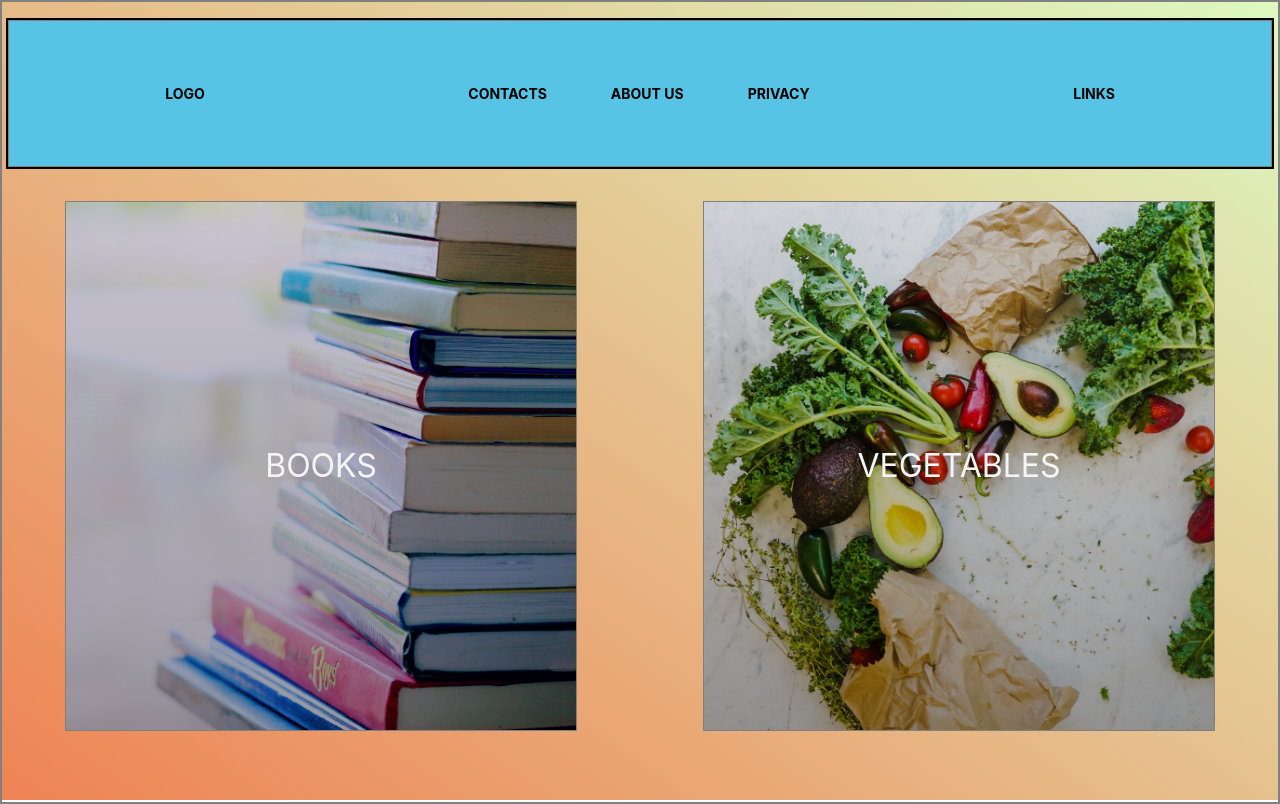
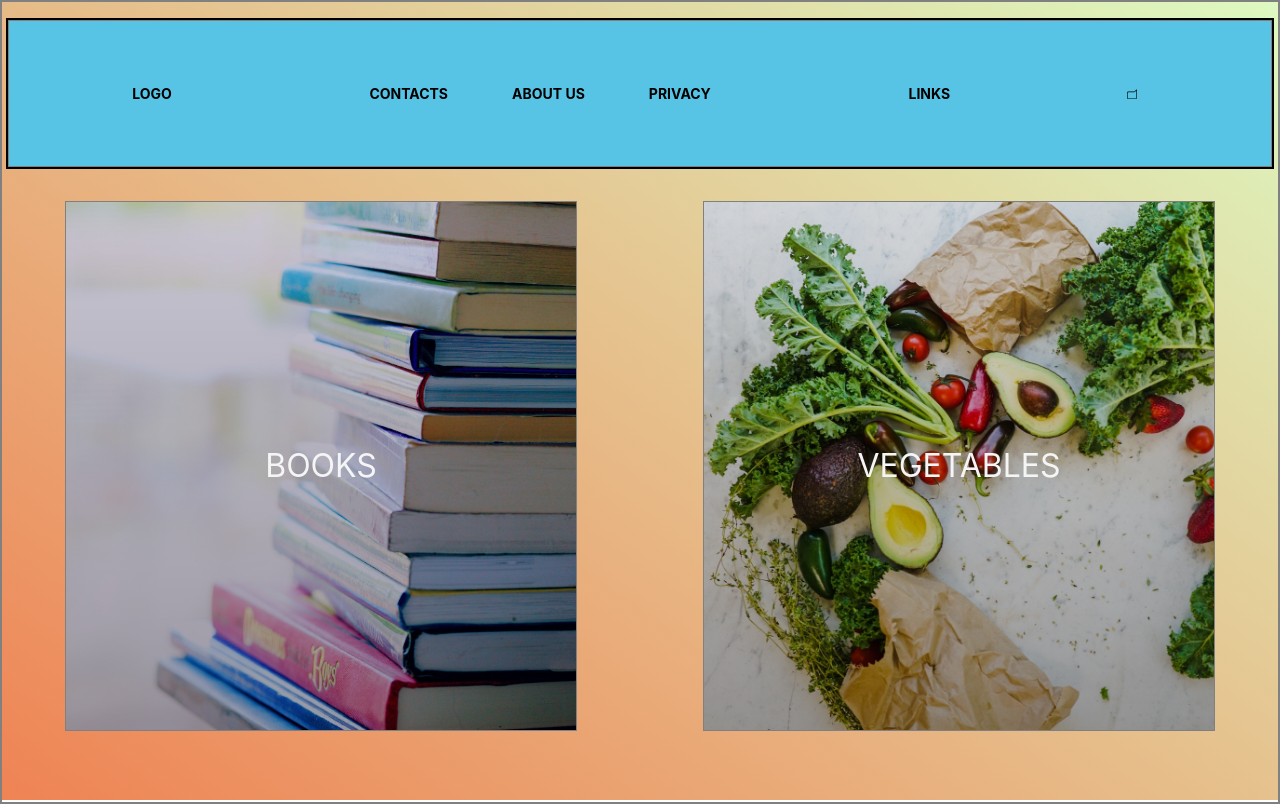
Before and after one commit to Emmepuntato/very-hard-project, a React (Create React App) app in the folder client/: page / in a window 1280 px wide. Built offline with nearby package versions, Linux system fonts and the light colour scheme; no server answers.

Commit message:
improved navbar

```diff
--- a/client/src/Components/Navbar.js
+++ b/client/src/Components/Navbar.js
@@ -1,6 +1,7 @@
 import React, { useState, useEffect, useRef } from 'react'
 import { BiMenu } from 'react-icons/bi'
 import { BsChatLeft } from 'react-icons/bs'
+
 import Sidebar from './Sidebar'
 
 import Menu from './Menu'
@@ -22,7 +23,7 @@ function Navbar() {
             setIsSidebar(!isSidebar)
           }}
         ></BiMenu>
-        <Sidebar isSidebar={isSidebar} />
+        <BsChatLeft className='vignetta' size={10}><Sidebar isSidebar={isSidebar} /></BsChatLeft>
       </div>
     </nav>
   )
--- a/client/src/index.css
+++ b/client/src/index.css
@@ -100,13 +100,26 @@ nav {
   width: 2rem;
   height: 2rem;
 }
+.vignetta{
+    transform: rotate(180deg);
+    width: 10rem;
+}
 
+@media screen and (min-width: 967px) {
+#sidebar {
+    display: none;
+}
+.sidebar-icon-show {
+    display: none;
+
+  }
+}
 #sidebar {
   position: absolute;
   border-radius: 0.3rem;
   right: 5rem;
-  bottom: -16rem;
-  background: antiquewhite;
+  bottom: -17rem;
+  background: rgb(240, 163, 129);
   min-height: fit-content;
   padding: 0;
 }
@@ -120,7 +133,9 @@ nav {
   align-items: center;
 }
 #sidebar li {
-  padding: 2rem 1rem;
+  padding: 1rem 1rem;
+  margin: 1rem;
+  border: 0.2rem solid black;
 }
 
 @media screen and (max-width: 967px) {
```
